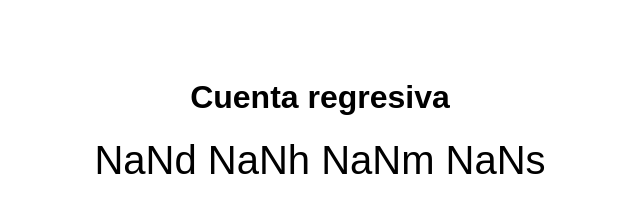
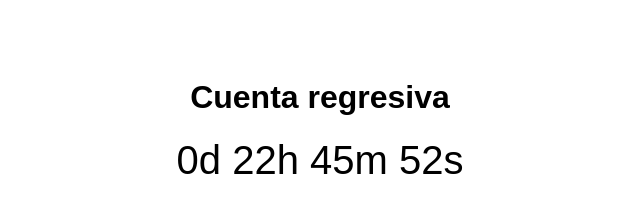
Before and after one commit to ROBOTRUDO/ROBOT_place, a plain HTML site: page index.html in a window 1280 px wide. Shown: the whole page, without its empty margins (320-960 px from the left). Drawn offline with Linux system fonts and the light colour scheme.

Commit message:
Update index.html

```diff
--- a/index.html
+++ b/index.html
@@ -22,7 +22,7 @@
 
   <script>
     // Establece la fecha de destino (formato: "YYYY-MM-DDTHH:MM:SS")
-    const fechaFinal = new Date("2025-05-5T10:30:00").getTime();
+    const fechaFinal = new Date("2025-05-05T10:30:00").getTime();
 
     const timerElement = document.getElementById("timer");
 
```
